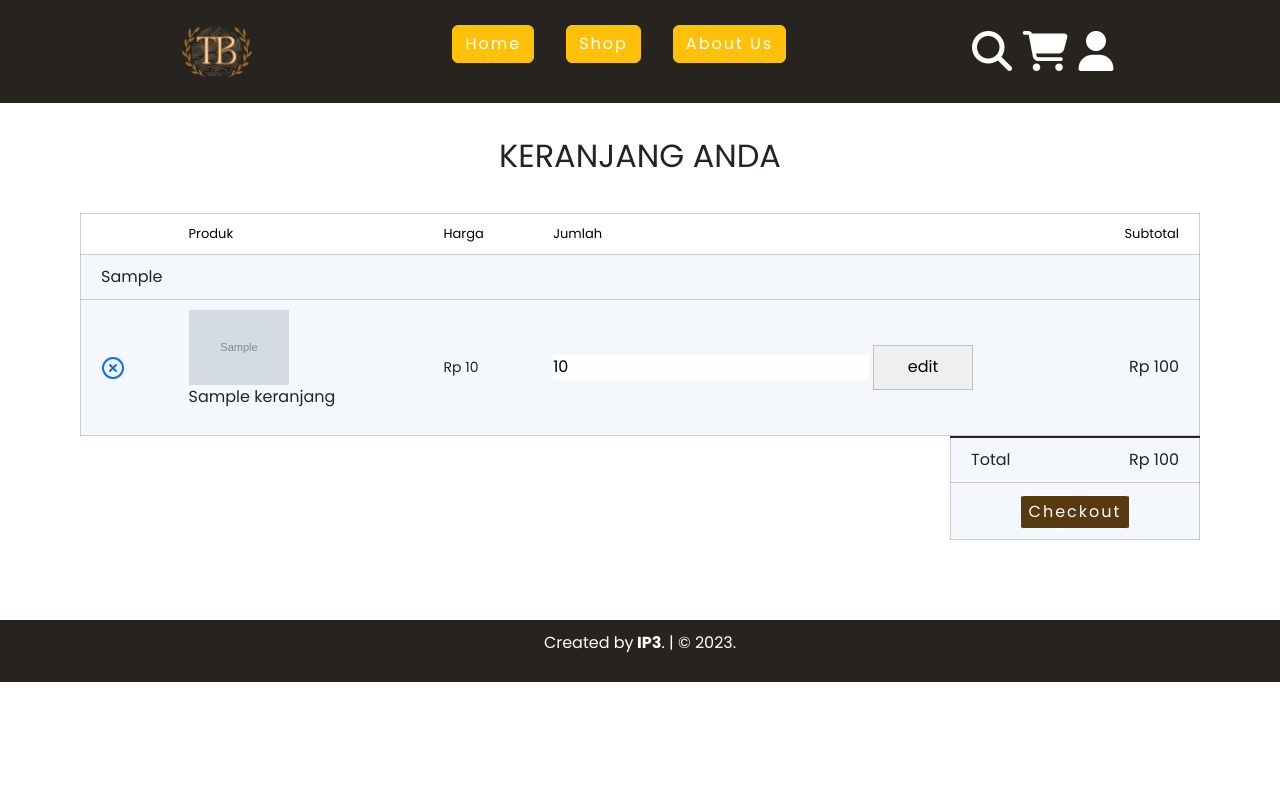
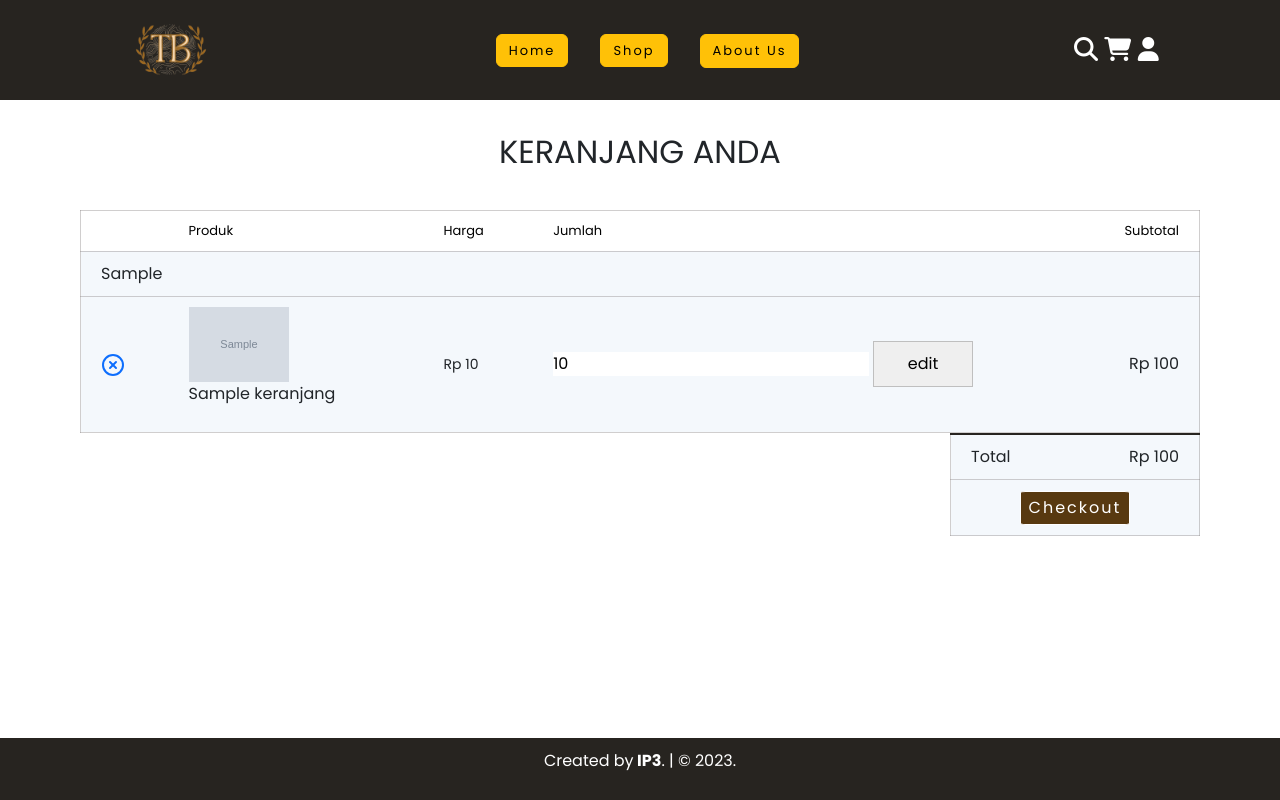
Before and after one commit to shintyadhitawputri/TokoBudaya, a PHP site: page /folderTB/cart.php in a window 1280 px wide. Run offline with PHP 8.4, Linux system fonts and the light colour scheme; tables that the repository leaves empty or names only in its code hold one stand-in row (values such as "Sample post"); grey boxes marked "Sample" are stand-in pictures; a stand-in replaces the project's code that opens the database connection.

Commit message:
Update shopcart.css

```diff
--- a/shopcart.css
+++ b/shopcart.css
@@ -9,45 +9,40 @@
   font-family: Poppins;
 }
 
+
 header {
   background-color: rgba(39, 36, 32, 1);
   display: flex; /*agar sejajar*/
   justify-content: space-around;
   align-items: center;
   z-index: 999;
-  padding: 0.1rem 7%;
 }
 
-.navbar ul{
+.navbar ul {
   display: flex;
   justify-content: center;
   list-style-type: none;
   gap: 0rem 2rem;
-
+  margin-top: 5%;
 }
 
-.navbar ul li a button{
-  color: white;
-}
-footer {
-  width: 100%;
-  text-align: center;
-  background-color: rgba(39, 36, 32, 1);
-  padding: 0.7rem;
-  margin-top: 1.5%;
-  color: white;
-  bottom: 0px;
-  position: relative;
+.navbar ul li a button {
+  color: black;
+  font-size: small;
 }
 
-.icons{
+
+
+.icons {
   color: #fff;
   cursor: pointer;
-  font-size: 2.5rem;
+  font-size: 1.5rem;
   margin-left: 2rem;
 }
-.icons:hover{
-  color:rgba(39, 36, 32, 1) ;
+#search-btn:hover,
+#cart-btn:hover,
+#user-btn:hover {
+  color: rgb(187, 120, 33);
 }
 
 /*SHOP CART MAIN*/
@@ -146,3 +141,14 @@ th:last-child {
   center ;
   display: flex;
 }
+
+footer {
+  width: 100%;
+  text-align: center;
+  background-color: rgba(39, 36, 32, 1);
+  padding: 0.7rem;
+  margin-top: 1.5%;
+  color: white;
+  bottom: 0;
+  position: absolute;
+}
```
